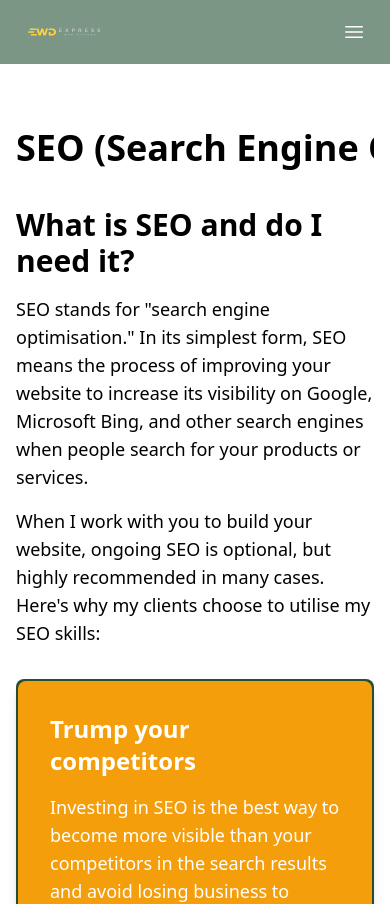
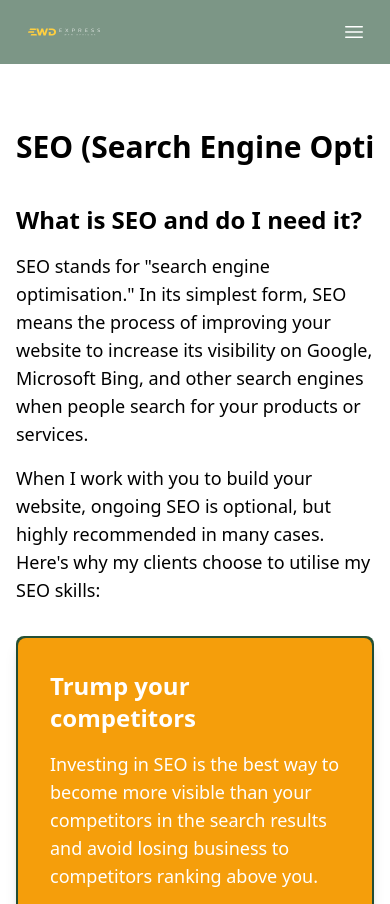
Before and after one commit to jdm1991/final-express, a Next.js app: page /seo in a window 390 px wide. Shown: the top 904 px of the page. Built offline with nearby package versions, Linux system fonts and the light colour scheme.

Commit message:
Title fixed

```diff
--- a/src/app/seo/page.jsx
+++ b/src/app/seo/page.jsx
@@ -11,11 +11,11 @@ export default function SEO() {
     <div className="bg-white text-black">
       <div className="max-w-7xl mx-auto px-4 sm:px-6 pt-24">
         <div className="py-8 sm:py-12">
-          <h1 className="text-4xl sm:text-6xl font-bold mb-8">
+          <h1 className="text-3xl sm:text-4xl lg:text-6xl font-bold mb-8 leading-tight">
             SEO (Search Engine Optimization)
           </h1>
           <div className="mb-8">
-            <h2 className="text-3xl sm:text-4xl font-bold mb-4">
+            <h2 className="text-2xl sm:text-3xl lg:text-4xl font-bold mb-4">
               What is SEO and do I need it?
             </h2>
             <p className={`text-lg mb-4`}>
```
